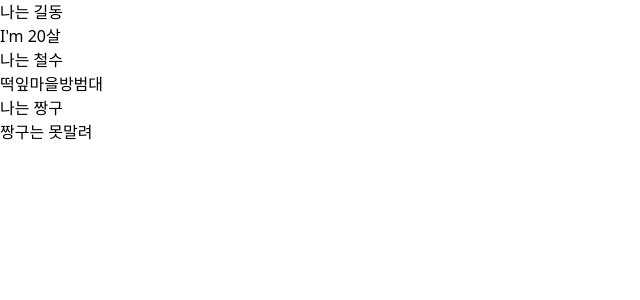
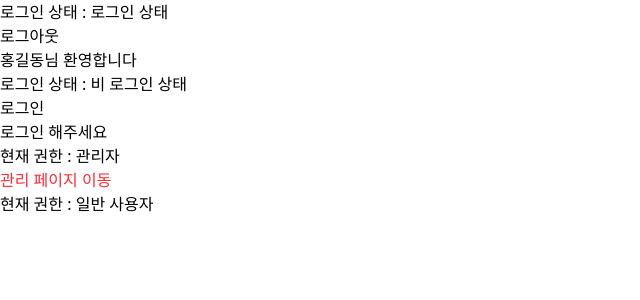
Before and after one commit to fhdl1221/learning, a React (Vite) app in the folder react/my-react-app/: page / in a window 1280 px wide. Shown: the top 300 px of the page, without its empty margins (0-640 px from the left). Built offline with nearby package versions, Linux system fonts and the light colour scheme.

Commit message:
condition-rendering

```diff
--- a/react/my-react-app/src/App.jsx
+++ b/react/my-react-app/src/App.jsx
@@ -1,10 +1,10 @@
 import React from "react";
-import Parent from "./components/PropsChildren/Parent";
+import Container from "./components/Condition/Container";
 
 export default function App() {
   return (
     <div>
-      <Parent />
+      <Container></Container>
     </div>
   );
 }
--- /dev/null
+++ b/react/my-react-app/src/components/Condition/AdminLink.jsx
@@ -0,0 +1,10 @@
+import React from "react";
+
+export default function AdminLink({ isAdmin }) {
+  return (
+    <div>
+      <p>현재 권한 : {isAdmin ? "관리자" : "일반 사용자"}</p>
+      {isAdmin && <a className="text-red-500">관리 페이지 이동</a>}
+    </div>
+  );
+}
--- /dev/null
+++ b/react/my-react-app/src/components/Condition/Container.jsx
@@ -0,0 +1,15 @@
+import React from "react";
+import LoginStatus from "./LoginStatus";
+import AdminLink from "./AdminLink";
+
+export default function Container() {
+  return (
+    <div>
+      <LoginStatus isLogin={true} userName="홍길동"></LoginStatus>
+      <LoginStatus isLogin={false} userName="김철수"></LoginStatus>
+
+      <AdminLink isAdmin={true}></AdminLink>
+      <AdminLink isAdmin={false}></AdminLink>
+    </div>
+  );
+}
--- /dev/null
+++ b/react/my-react-app/src/components/Condition/LoginStatus.jsx
@@ -0,0 +1,11 @@
+import React from "react";
+
+export default function LoginStatus({ isLogin, userName }) {
+  return (
+    <div>
+      <p>로그인 상태 : {isLogin ? "로그인 상태" : "비 로그인 상태"}</p>
+      <button>{isLogin ? "로그아웃" : "로그인"}</button>
+      <p>{isLogin ? `${userName}님 환영합니다` : "로그인 해주세요"}</p>
+    </div>
+  );
+}
--- a/react/my-react-app/src/components/Footer.jsx
+++ /dev/null
@@ -1,7 +0,0 @@
-import React from 'react'
-
-export default function Footer() {
-  return (
-    <div>Footer</div>
-  )
-}
--- a/react/my-react-app/src/components/Header.jsx
+++ /dev/null
@@ -1,10 +0,0 @@
-import React from 'react'
-import Interpolation from './JSX/Interpolation'
-
-export default function Header() {
-  return (
-    <div>
-      <Interpolation></Interpolation>
-    </div>
-  )
-}
```
Also changed, not shown: react/my-react-app/src/components/Props/PropsChildren/Child.jsx (renamed from react/my-react-app/src/components/PropsChildren/Child.jsx), react/my-react-app/src/components/Props/PropsChildren/Parent.jsx (renamed from react/my-react-app/src/components/PropsChildren/Parent.jsx), react/my-react-app/src/components/Props/PropsFunction/Card.jsx (renamed from react/my-react-app/src/components/PropsFunction/Card.jsx), react/my-react-app/src/components/Props/PropsFunction/CardContainer.jsx (renamed from react/my-react-app/src/components/PropsFunction/CardContainer.jsx).
